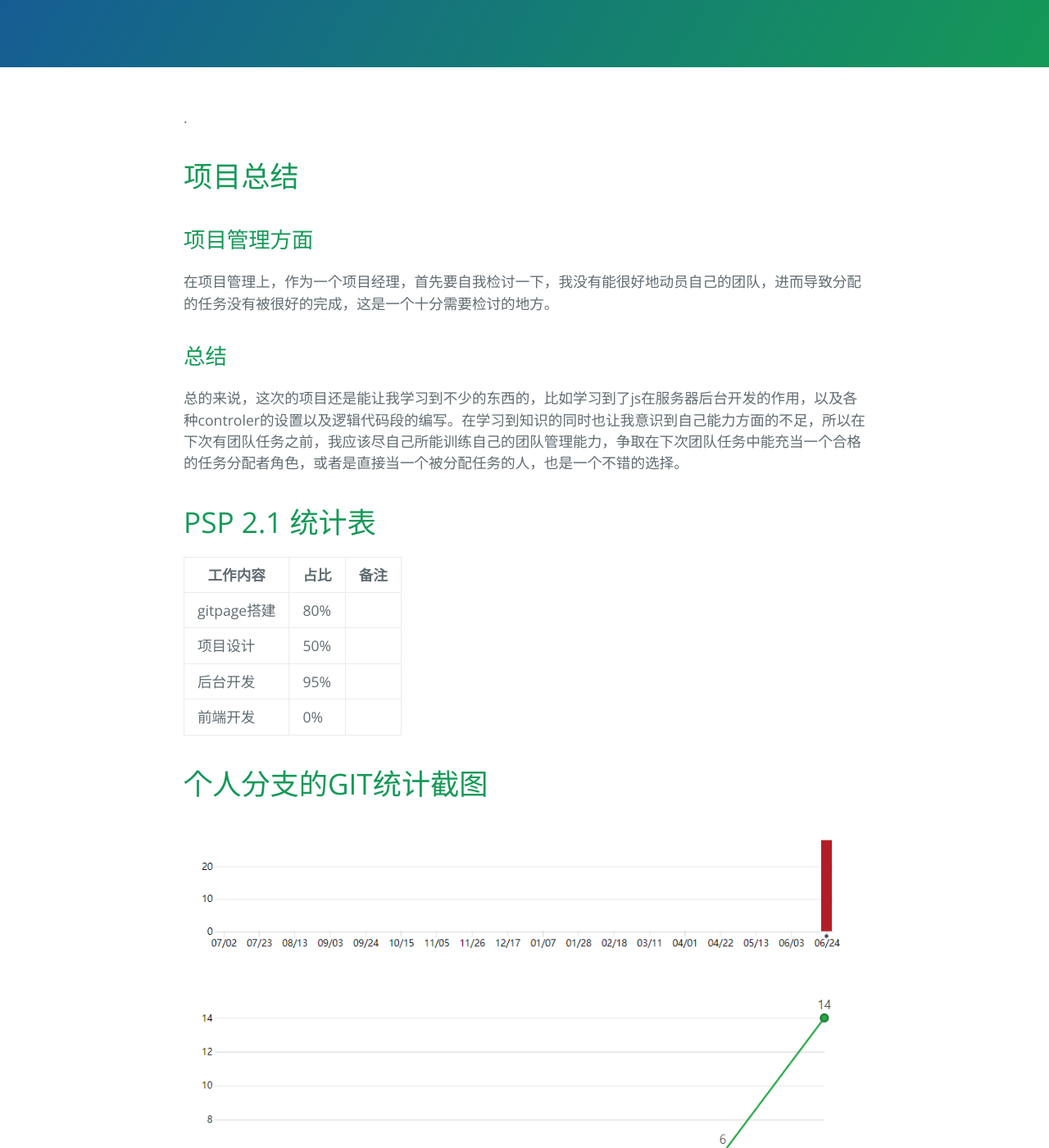
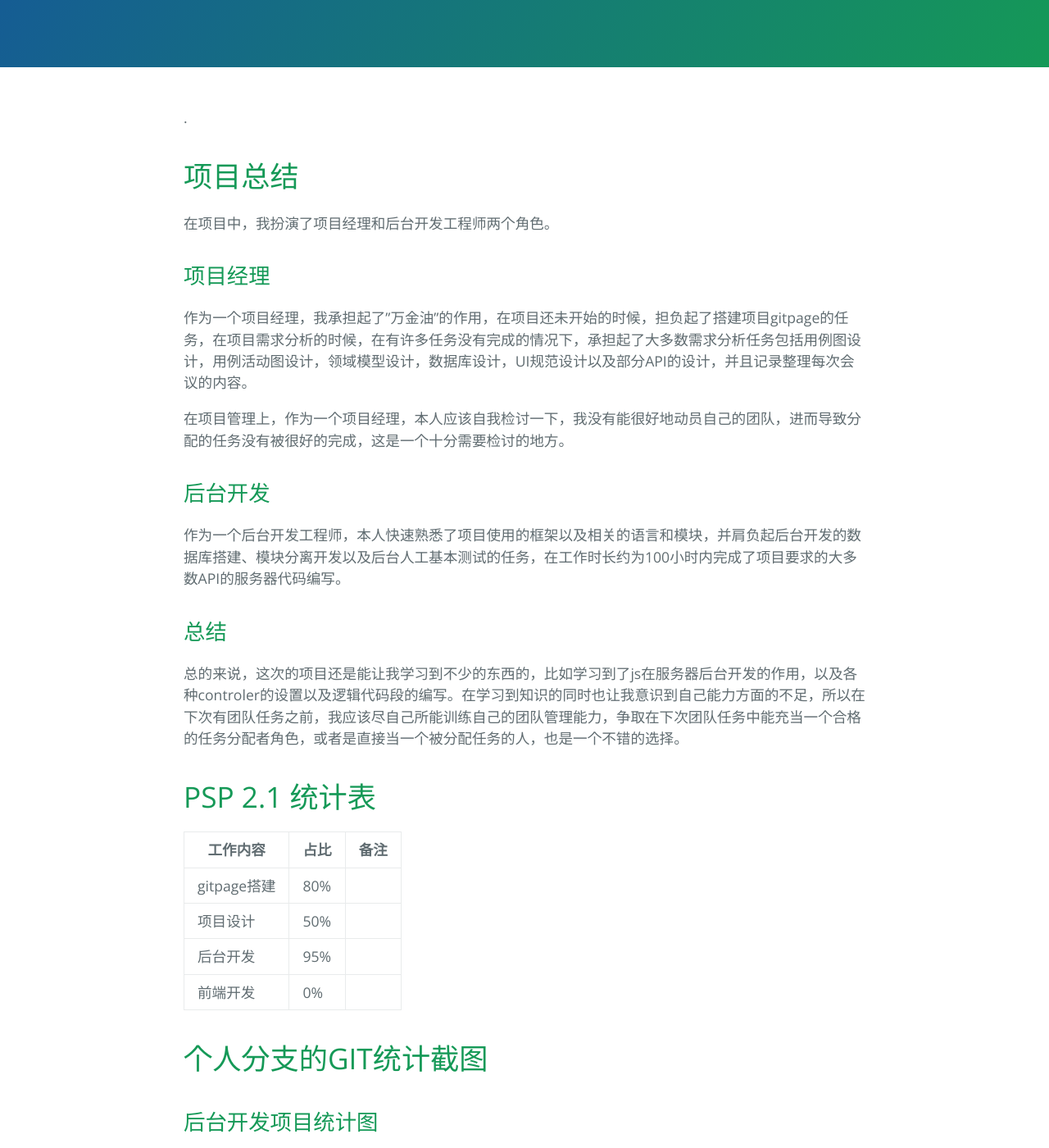
Before and after one commit to Heimzeng/Heimzeng.github.io, a Jekyll site: the page built from _posts/2018-06-30-BruMovie-Report.md, in a window 1280 px wide and 1400 px high, scrolled down 268 px. Shown: the whole window at 82% size. Built offline with Jekyll 4.4.1, drawn with Linux system fonts in a browser that asks for light colours.

Commit message:
update report

```diff
--- a/_posts/2018-06-30-BruMovie-Report.md
+++ b/_posts/2018-06-30-BruMovie-Report.md
@@ -6,8 +6,14 @@ title: "布鲁电影报告"
 .
 
 # 项目总结
-## 项目管理方面
-在项目管理上，作为一个项目经理，首先要自我检讨一下，我没有能很好地动员自己的团队，进而导致分配的任务没有被很好的完成，这是一个十分需要检讨的地方。
+在项目中，我扮演了项目经理和后台开发工程师两个角色。
+## 项目经理
+作为一个项目经理，我承担起了"万金油"的作用，在项目还未开始的时候，担负起了搭建项目gitpage的任务，在项目需求分析的时候，在有许多任务没有完成的情况下，承担起了大多数需求分析任务包括用例图设计，用例活动图设计，领域模型设计，数据库设计，UI规范设计以及部分API的设计，并且记录整理每次会议的内容。
+
+在项目管理上，作为一个项目经理，本人应该自我检讨一下，我没有能很好地动员自己的团队，进而导致分配的任务没有被很好的完成，这是一个十分需要检讨的地方。
+
+## 后台开发
+作为一个后台开发工程师，本人快速熟悉了项目使用的框架以及相关的语言和模块，并肩负起后台开发的数据库搭建、模块分离开发以及后台人工基本测试的任务，在工作时长约为100小时内完成了项目要求的大多数API的服务器代码编写。
 
 ## 总结
 总的来说，这次的项目还是能让我学习到不少的东西的，比如学习到了js在服务器后台开发的作用，以及各种controler的设置以及逻辑代码段的编写。在学习到知识的同时也让我意识到自己能力方面的不足，所以在下次有团队任务之前，我应该尽自己所能训练自己的团队管理能力，争取在下次团队任务中能充当一个合格的任务分配者角色，或者是直接当一个被分配任务的人，也是一个不错的选择。
@@ -22,8 +28,15 @@ title: "布鲁电影报告"
 |前端开发|0%||
 
 # 个人分支的GIT统计截图
+
+## 后台开发项目统计图
 <center>
-	<img src="https://github.com/Heimzeng/Heimzeng.github.io/blob/master/assets/img/post/brumovieReport/github.png?raw=true">
+	<img src="https://github.com/Heimzeng/Heimzeng.github.io/blob/master/assets/img/post/brumovieReport/github3.png?raw=true">
+</center>
+
+## gitpage以及需求分析统计图
+<center>
+	<img src="https://github.com/Heimzeng/Heimzeng.github.io/blob/master/assets/img/post/brumovieReport/github2.png?raw=true">
 </center>
 
 # 个人认为最得意的工作清单（一句话）
```
Also changed, not shown: assets/img/post/brumovieReport/github2.png (added), assets/img/post/brumovieReport/github3.png (added), 1 other file.
